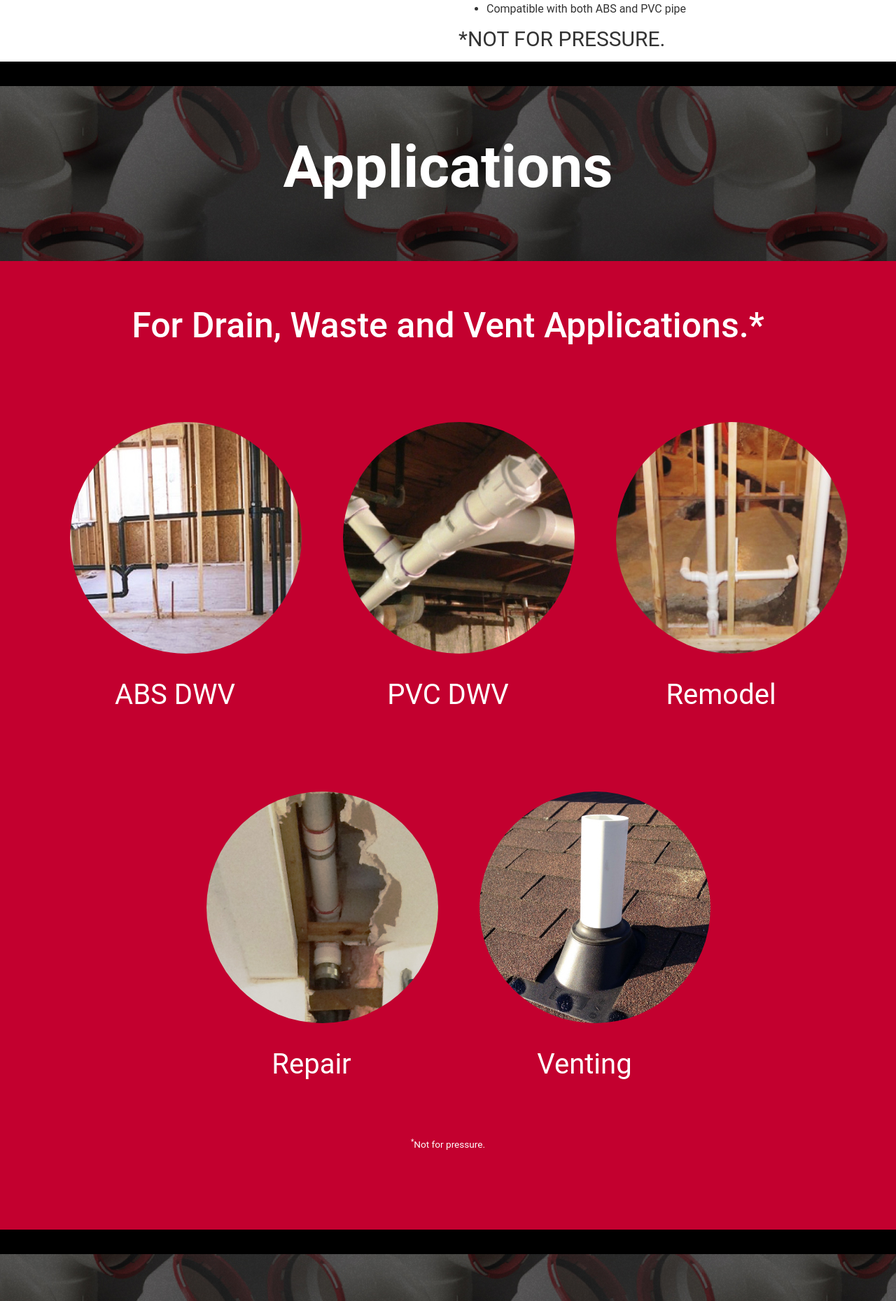
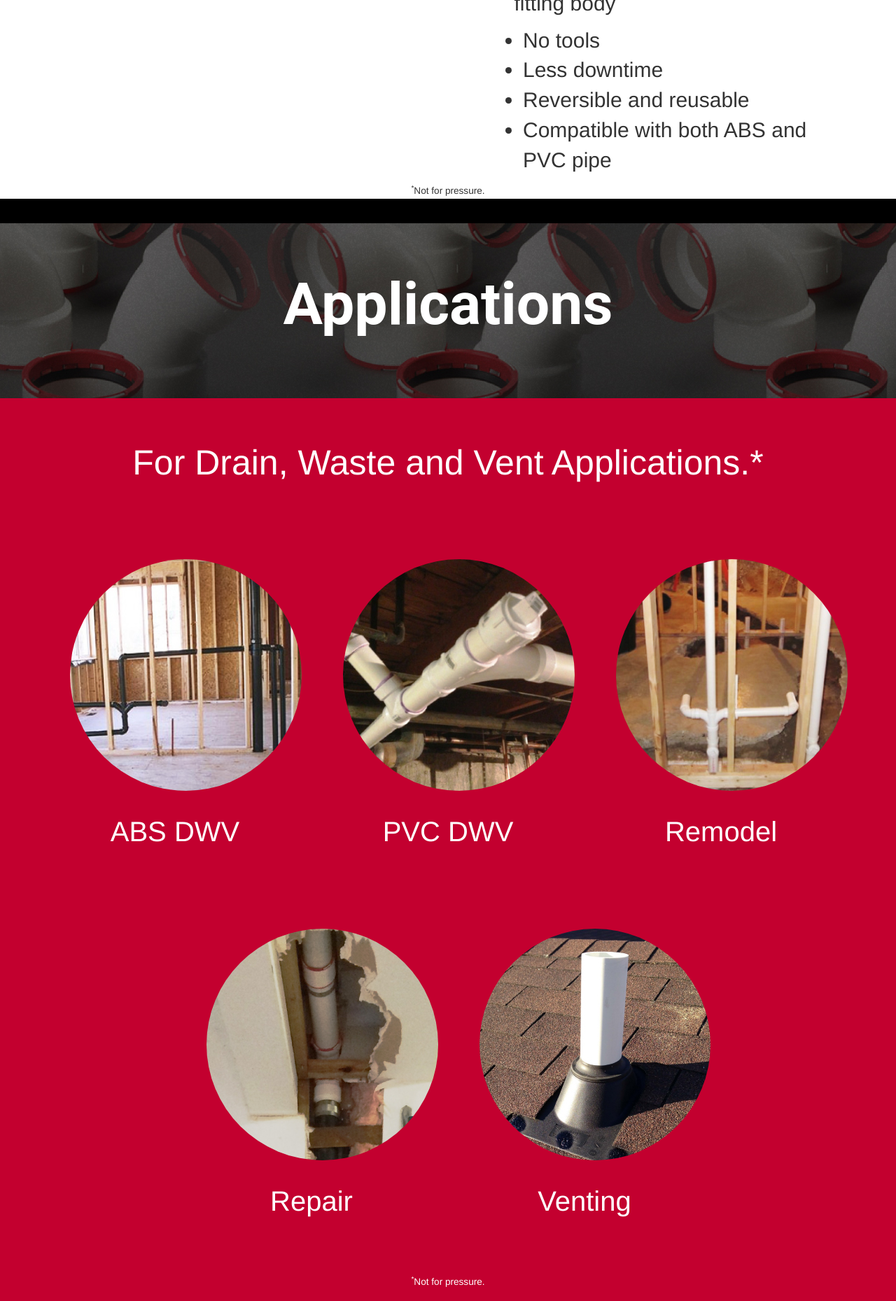
Before and after one commit to cpaccione/connect, a WordPress theme: template connectite/page-home.php in a window 1280 px wide. Shown: the part 1874-3733 px from the top of the page at 70% size. Run offline with PHP 8.4 and a stand-in for WordPress, Linux system fonts and the light colour scheme; the site name, menu and one post (Sample post) are stand-ins, and other content is empty; some libraries are stand-ins or nearby versions.

Commit message:
Design-technology update

```diff
--- a/connectite/page-home.php
+++ b/connectite/page-home.php
@@ -21,7 +21,9 @@
       <div class="container">
         <div class="row">
           <div class="col-md-12">
-            <p>Connects Right. Seals Tight. Every Time.&#8482;</p>
+            <div class="call-out">
+              <p>Connects Right. Seals Tight. Every Time.<sup>&#174;</sup></p>
+            </div>
           </div>
         </div>
       </div>
@@ -267,6 +269,8 @@
             <img src="<?php bloginfo('template_directory');?>/images/design_technology_image.png" alt="Patented Lock Ring &amp; Seal.">
           </div>
           <div class="col-sm-6">
+            <div class="lock-and-ring">
+
               <div class="flex-wrap">
                 <div class="letter"><img src="<?php bloginfo('template_directory');?>/images/letter_a.png"></div>
                 <div class="copy"><p>Patented lock ring ensures connection is secure</p></div>
@@ -280,15 +284,22 @@
                 <div class="copy"><p>High-quality molded Schedule 40 fitting body</p></div>
               </div>
 
-            <ul>
+              <ul class="lock-ring-list">
                 <li>No tools</li>
                 <li>Less downtime</li>
                 <li>Reversible and reusable</li>
                 <li>Compatible with both ABS and PVC pipe</li>
               </ul>
-            <p>*NOT FOR PRESSURE.</p>
+            </div> <!-- lock and ring close -->
           </div>
         </div>
+
+        <div class="row">
+          <div class="col-md-12 text-center">
+            <small><sup>*</sup>Not for pressure.</small>
+          </div>
+        </div>
+
       </div>
     </section>
 
--- a/connectite/scss/base/_base.scss
+++ b/connectite/scss/base/_base.scss
@@ -4,6 +4,7 @@
 
 
 body {
-	font-family: 'Roboto', sans-serif;
+	font-family: 'Helvetica Neue', Arial, sans-serif;
 	font-size: 1em;
+	font-weight: 300;
 }
--- a/connectite/scss/base/_typography.scss
+++ b/connectite/scss/base/_typography.scss
@@ -1,5 +1,6 @@
 /* headlines */
 h1 {
+	font-family: 'Roboto', sans-serif;
 	font-size: 5.25em;
 	color: #ffffff;
 	text-align: center;
@@ -10,11 +11,13 @@
 /* slider and sub section headlines */
 h2 {
 	font-size: 3.125em;
+	font-weight: 300;
 	color: #ffffff;
 }
 
 h3 {
 	font-size: 3.125em;
+	font-weight: 300;
 	color: #000000;
 }
 
```
Also changed, not shown: connectite/scss/partials/_containers.scss (+17 -4 lines), connectite/css/connectite.css, 1 other file. Lines whose indentation alone changed are shown as unchanged.
